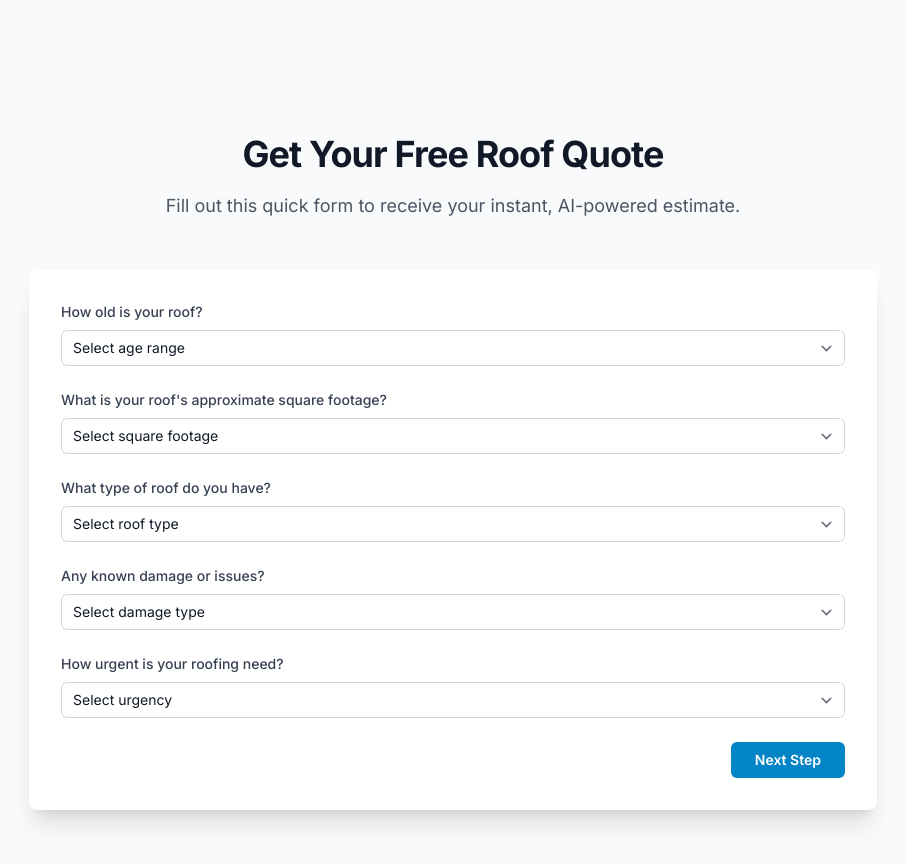
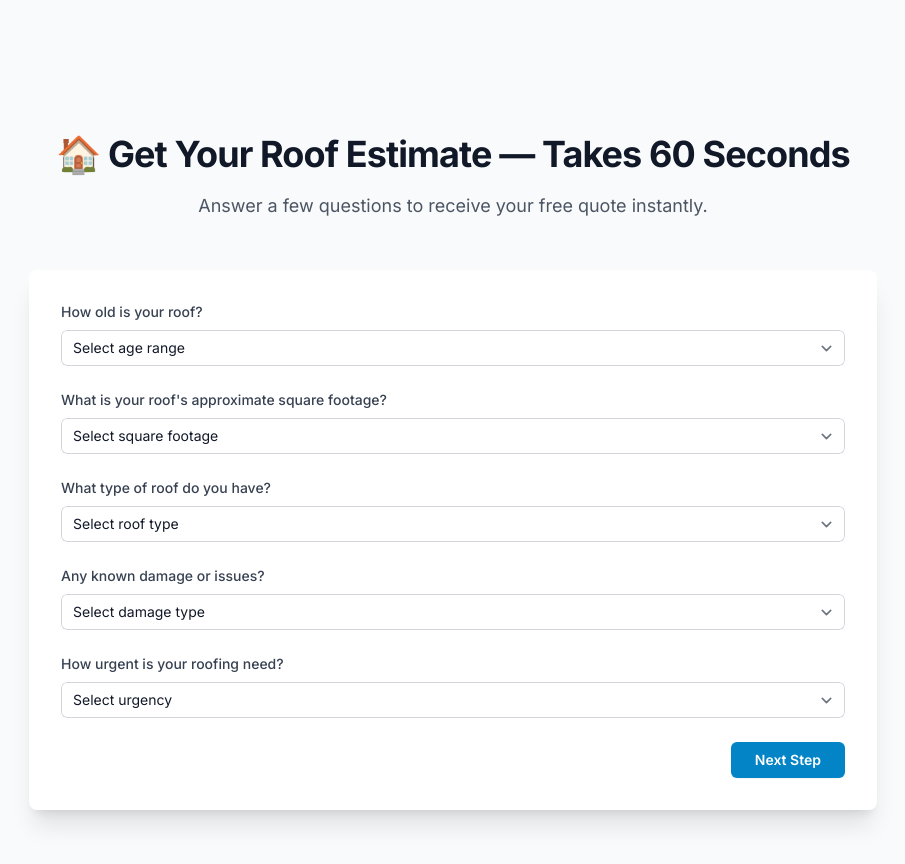
Before and after one commit to UFOBob069/law, a Next.js app: page / in a window 1280 px wide. Shown: the part 2540-3404 px from the top of the page, without its empty margins (187-1092 px from the left). Built offline with nearby package versions, Linux system fonts and the light colour scheme; no server answers.

Commit message:
feat: Update quote form headline for better conversion

```diff
--- a/app/components/QuoteForm.tsx
+++ b/app/components/QuoteForm.tsx
@@ -2,7 +2,6 @@
 
 import { useState } from 'react'
 import { useForm } from 'react-hook-form'
-import { PhotoIcon } from '@heroicons/react/24/solid'
 import { LoadingSpinner } from './LoadingSpinner'
 import QuoteResult from './QuoteResult'
 import { saveSurveyResponse, type SurveyData } from '@/lib/services/survey'
@@ -99,10 +98,10 @@ export function QuoteForm() {
       <div className="w-full max-w-4xl mx-auto px-6">
         <div className="text-center mb-12">
           <h2 className="text-3xl font-bold tracking-tight text-gray-900 sm:text-4xl">
-            Get Your Free Roof Quote
+            🏠 Get Your Roof Estimate — Takes 60 Seconds
           </h2>
           <p className="mt-4 text-lg leading-8 text-gray-600">
-            Fill out this quick form to receive your instant, AI-powered estimate.
+            Answer a few questions to receive your free quote instantly.
           </p>
         </div>
 
@@ -133,7 +132,7 @@ export function QuoteForm() {
 
                 <div>
                   <label className="block text-sm font-medium text-gray-700">
-                    What is your roof's approximate square footage?
+                    What is your roof&apos;s approximate square footage?
                   </label>
                   <select
                     {...register('squareFootage', { required: true })}
```
